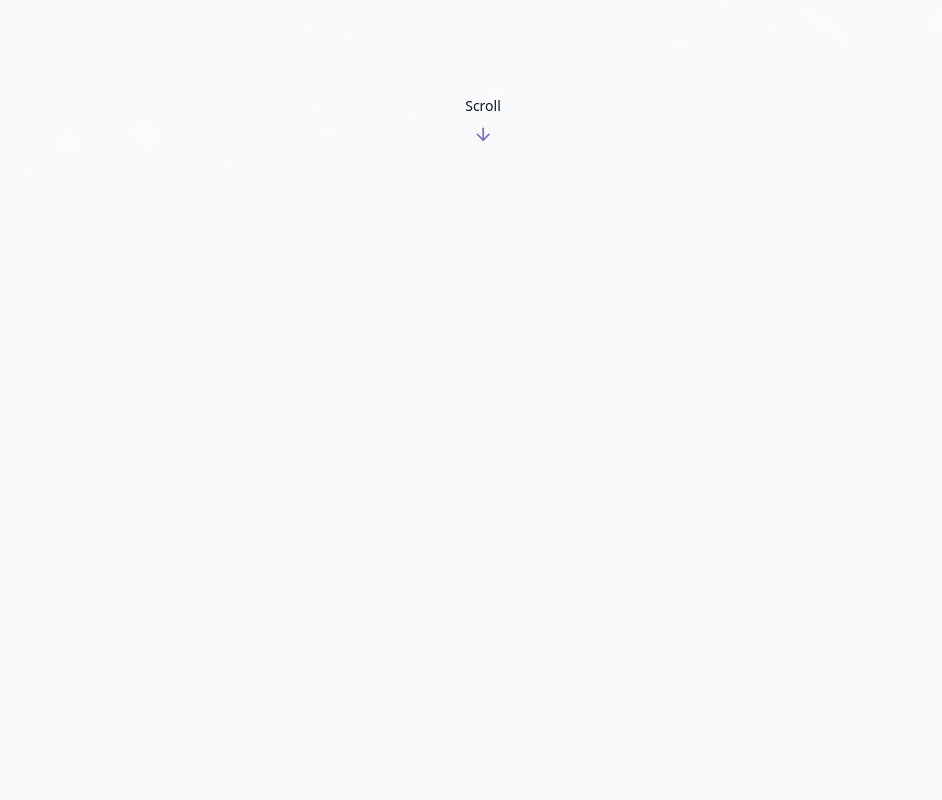
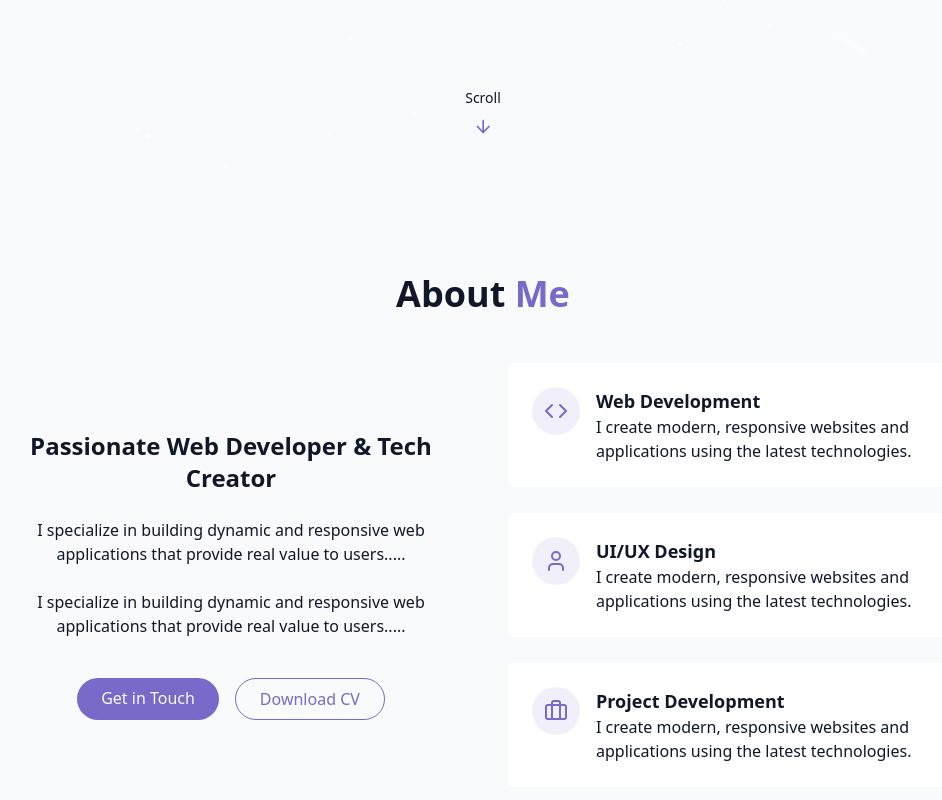
Before and after one commit to tuanqpham0921/personal_web, a React (Vite) app: page / in a window 1280 px wide. Shown: the part 622-1422 px from the top of the page, without its empty margins (157-1099 px from the left). Before the commit the page ends 800 px from the top, so only its background shows below. Built offline with nearby package versions, Linux system fonts and the light colour scheme.

Commit message:
about me section added

```diff
--- /dev/null
+++ b/src/components/AboutSection.jsx
@@ -0,0 +1,104 @@
+import { Briefcase, Code, User } from "lucide-react"
+
+
+export const AboutSection = () => {
+    return (
+        <section id="about" className="py-24 px-4 relative">
+            {" "}
+            <div className="container mx-auto max-w-5xl">
+
+                <h2 className="text-3xl md:text-4xl font-bold text-center mb-12">
+                    About <span className="text-primary"> Me </span>
+                </h2>
+
+                <div className="grid grid-cols-1 md:grid-cols-2 gap-12 items-center">
+                    {/* left section */}
+                    <div className="space-y-6">
+                        <h3 className="text-2xl font-semibold">
+                            Passionate Web Developer & Tech Creator</h3>
+
+                        {/* TODO: update these info */}
+                        <p className="text-muted-foreground">
+                            I specialize in building dynamic and responsive
+                            web applications that provide real value to users.....
+                        </p>
+
+                        <p className="text-muted-foreground">
+                            I specialize in building dynamic and responsive
+                            web applications that provide real value to users.....
+                        </p>
+
+                        <div className="flex flex-col sm:flex-row gap-4 pt-4 justify-center">
+                            <a href="#contact" className="cosmic-button">
+                                {" "}
+                                Get in Touch
+                            </a>
+
+                            {/* TODO: add a file to download*/}
+                            <a href=""
+                                className="px-6 py-2 rounded-full border border-primary text-primary hover:bg-primary/10 transition-colors duration-300"
+                            >
+                                {" "}
+                                Download CV
+                            </a>
+                        </div>
+                    </div>
+
+                    {/* right section */}
+                    <div className="grid grid-cols-1 gap-6">
+                        <div className="gradient-border p-6 card-hover">
+                            <div className="flex items-start gap-4">
+                                <div className="p-3 rounded-full bg-primary/10">
+                                    <Code className="h-6 w-6 text-primary" />
+                                </div>
+                                <div className="text-left">
+                                    <h4 className="font-semibold text-lg"> Web Development </h4>
+                                    <p className="text-muted-foreground">
+                                        {" "}
+                                        I create modern, responsive websites and
+                                        applications using the latest technologies.
+                                    </p>
+                                </div>
+                            </div>
+                        </div>
+
+
+                        <div className="gradient-border p-6 card-hover">
+                            <div className="flex items-start gap-4">
+                                <div className="p-3 rounded-full bg-primary/10">
+                                    <User className="h-6 w-6 text-primary" />
+                                </div>
+                                <div className="text-left">
+                                    <h4 className="font-semibold text-lg"> UI/UX Design </h4>
+                                    <p className="text-muted-foreground">
+                                        {" "}
+                                        I create modern, responsive websites and
+                                        applications using the latest technologies.
+                                    </p>
+                                </div>
+                            </div>
+                        </div>
+
+                        <div className="gradient-border p-6 card-hover">
+                            <div className="flex items-start gap-4">
+                                <div className="p-3 rounded-full bg-primary/10">
+                                    <Briefcase className="h-6 w-6 text-primary" />
+                                </div>
+                                <div className="text-left">
+                                    <h4 className="font-semibold text-lg"> Project Development </h4>
+                                    <p className="text-muted-foreground">
+                                        {" "}
+                                        I create modern, responsive websites and
+                                        applications using the latest technologies.
+                                    </p>
+                                </div>
+                            </div>
+                        </div>
+
+                    </div>
+
+                </div>
+            </div>
+        </section>
+    )
+}
--- a/src/pages/Home.jsx
+++ b/src/pages/Home.jsx
@@ -2,6 +2,7 @@
 import { ThemeToggle } from "../components/ThemeToggle";
 import { StarBackground } from "@/components/StarBackground";
 import { HeroSection } from "@/components/HeroSection";
+import { AboutSection } from "@/components/AboutSection";
 
 export const Home = () => {
   return (
@@ -18,6 +19,7 @@
     {/* Main Content */}
     <main>
       <HeroSection />
+      <AboutSection />
     </main>
 
     {/* Footer */}
```
